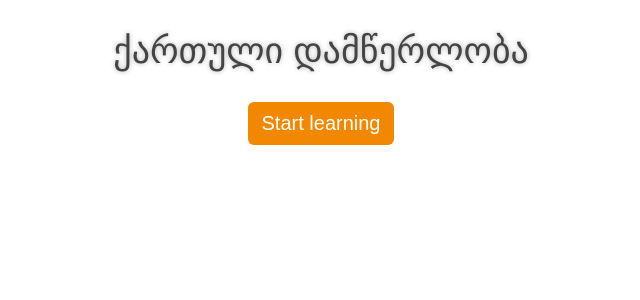
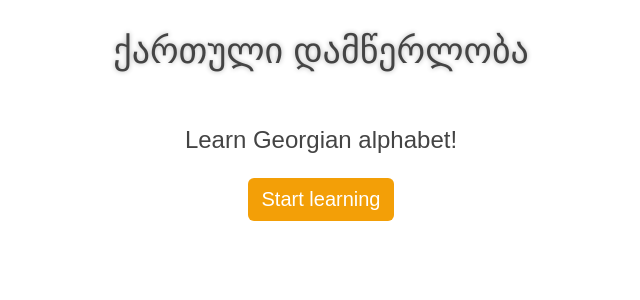
Before and after one commit to talkrz/georgian-alphabet, a React (Create React App) app: page / in a window 1280 px wide. Shown: the top 300 px of the page, without its empty margins (319-959 px from the left). Built offline with nearby package versions, Linux system fonts and the light colour scheme.

Commit message:
Split the app into 2 pages: intro and app screens

```diff
--- a/package.json
+++ b/package.json
@@ -7,7 +7,8 @@
   },
   "dependencies": {
     "react": "^15.4.2",
-    "react-dom": "^15.4.2"
+    "react-dom": "^15.4.2",
+    "react-router": "^3.0.2"
   },
   "scripts": {
     "start": "react-scripts start",
--- a/src/components/Button/Button.css
+++ b/src/components/Button/Button.css
@@ -1,7 +1,7 @@
 .Button {
   display: inline-block;
   vertical-align: middle;
-  background-color: #F28702;
+  background-color: #F39F07;
   color: #fff;
   min-width: 30px;
   border: none;
@@ -13,7 +13,7 @@
 }
 
 .Button:hover {
-  background-color: #F39F07;
+  background-color: #F28702;
 }
 
 .Button i {
--- a/src/index.js
+++ b/src/index.js
@@ -1,9 +1,14 @@
 import React from 'react';
 import ReactDOM from 'react-dom';
+import { Router, Route, hashHistory } from 'react-router'
 import Intro from './pages/Intro';
+import App from './pages/App';
 import './index.css';
 
 ReactDOM.render(
-  <Intro />,
+  <Router history={hashHistory}>
+    <Route path="/app" component={App}/>
+    <Route path="/" component={Intro}/>
+  </Router>,
   document.getElementById('root')
 );
--- /dev/null
+++ b/src/pages/App.css
@@ -0,0 +1,21 @@
+.App {
+  text-align: center;
+  display: flex;
+  flex-direction: column;
+  height: 100vh;
+  color: #444;
+}
+
+.App-header {
+  display: flex;
+  flex-direction: row;
+  padding: 0 25px;
+  border-bottom: 1px solid #eee;
+}
+
+.App-header h2 {
+  font-weight: normal;
+  font-size: 24px;
+
+  text-shadow: 0px 0px 3px rgba(0, 0, 0, 0.3);
+}
--- /dev/null
+++ b/src/pages/App.js
@@ -0,0 +1,18 @@
+import React, { Component } from 'react';
+import './App.css';
+
+class App extends Component {
+  render() {
+    return (
+      <div className="App">
+        <div className="App-header">
+          <h2>ქართული დამწერლობა</h2>
+        </div>
+        <div className="App-content">
+        </div>
+      </div>
+    );
+  }
+}
+
+export default App;
--- a/src/pages/Intro.css
+++ b/src/pages/Intro.css
@@ -1,5 +1,9 @@
 .Intro {
   text-align: center;
+  display: flex;
+  flex-direction: column;
+  height: 100vh;
+  color: #444;
 }
 
 .Intro-header {
@@ -8,10 +12,10 @@
 .Intro-header h2 {
   font-weight: normal;
   font-size: 36px;
-  color: #444;
+
   text-shadow: 0px 0px 5px rgba(0, 0, 0, 0.3);
 }
 
-.Intro-intro {
+.Intro-subtitle {
   font-size: 24px;
 }
--- a/src/pages/Intro.js
+++ b/src/pages/Intro.js
@@ -9,9 +9,12 @@ class Intro extends Component {
         <div className="Intro-header">
           <h2>ქართული დამწერლობა</h2>
         </div>
-        <p className="Intro-intro">
+        <p className="Intro-subtitle">
+          Learn Georgian alphabet!
+        </p>
+        <div className="Intro-content">
           <Button text="Start learning" onClick={() => {alert('foo')}} />
-        </p>
+        </div>
       </div>
     );
   }
```
